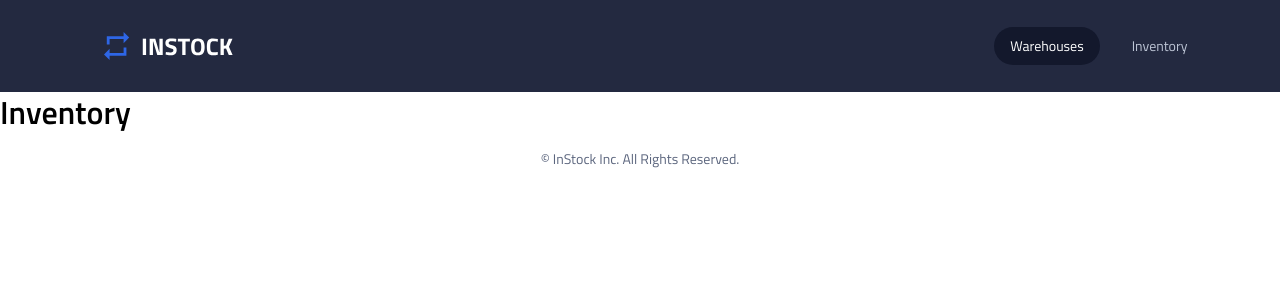
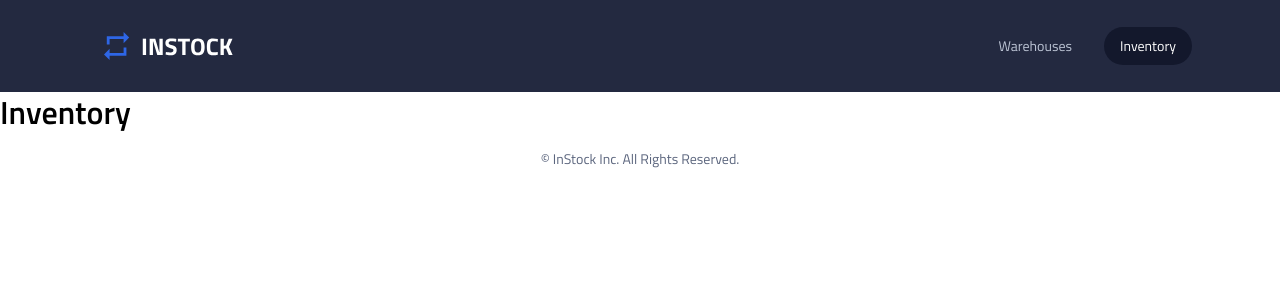
Before and after one commit to aliciajpan/instock-front-end, a React (Vite) app: page /inventories in a window 1280 px wide. Shown: the top 300 px of the page. Built offline with nearby package versions, Linux system fonts and the light colour scheme; a web font is replaced by a local one.

Commit message:
chore: made styling updates to header

```diff
--- a/src/App.scss
+++ b/src/App.scss
@@ -4,6 +4,7 @@
 
 * {
   box-sizing: border-box;
+  margin: 0;
 }
 
 body {
@@ -58,4 +59,8 @@ body {
     font-size: .875rem;
     line-height: 1.375rem;
   }
+
+  li{
+    list-style: none;
 }
+}
--- a/src/components/Header/Header.jsx
+++ b/src/components/Header/Header.jsx
@@ -1,22 +1,23 @@
 import './Header.scss';
+import logo from '../../assets/logo/instock-logo.svg';
+import { NavLink } from 'react-router-dom';
 
 function Header() {
   return (
     <header className="header">
       <div className="header__banner">
         <div className="header__logo">
-          <img src="../../src/assets/logo/instock-logo.svg" alt="Instock logo" />
+          <img src={logo} alt="Instock logo" />
         </div>
         <nav className="header__nav">
           <li>
-            <a href="#" className="active">
-            Warehouses
-          </a>
-            </li>
-            <li>
-
-          <a href="#">Inventory</a>
-            </li>
+            <NavLink to='/' href="#" end>
+              Warehouses
+            </NavLink>
+          </li>
+          <li>
+            <NavLink to='/inventories' href="#">Inventory</NavLink>
+          </li>
         </nav>
       </div>
     </header>
--- a/src/components/Header/Header.scss
+++ b/src/components/Header/Header.scss
@@ -1,6 +1,5 @@
 @import '../../styles/partials/mixins';
 @import '../../styles/partials/variables';
-@import '../../styles/global';
 
 .header {
   background-color: $graphite;
@@ -18,7 +17,7 @@
       flex-direction: row;
       justify-content: space-between;
       align-items: center;
-      padding: 1rem 2rem;
+      padding: 1rem 1.5rem 1rem 1rem;
       width: 100%;
     }
 
@@ -69,7 +68,7 @@
   }
 
   &__nav a.active {
-    padding: 0.5rem 4rem;
+    padding: 0.5rem 3rem;
     color: $white;
     background-color: $instock-black;
     @include tablet {
--- a/src/styles/global.scss
+++ /dev/null
@@ -1,9 +0,0 @@
-* {
-  margin: 0;
-  padding: 0;
-  box-sizing: border-box;
-}
-
-li{
-    list-style: none;
-}
```
